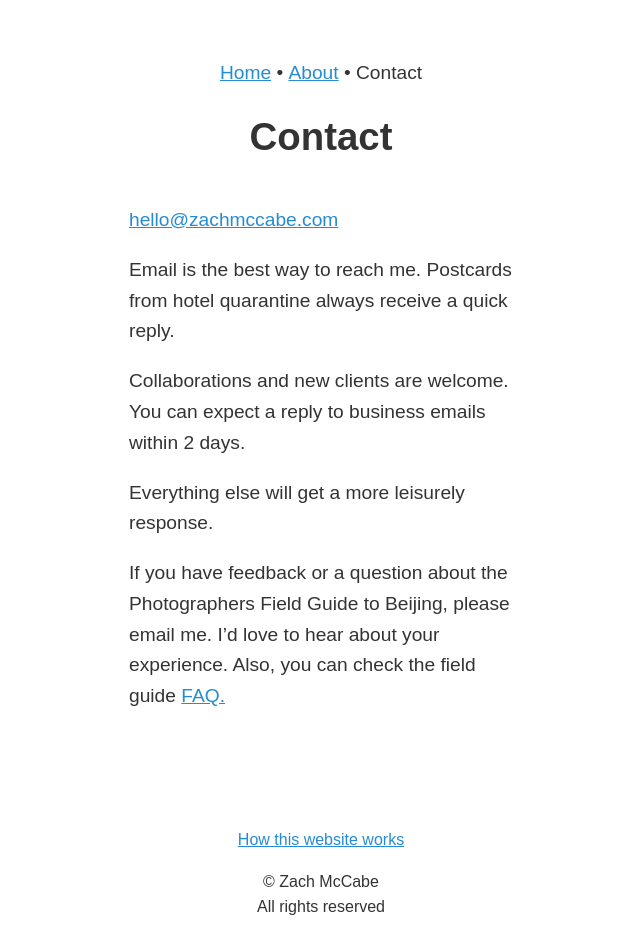
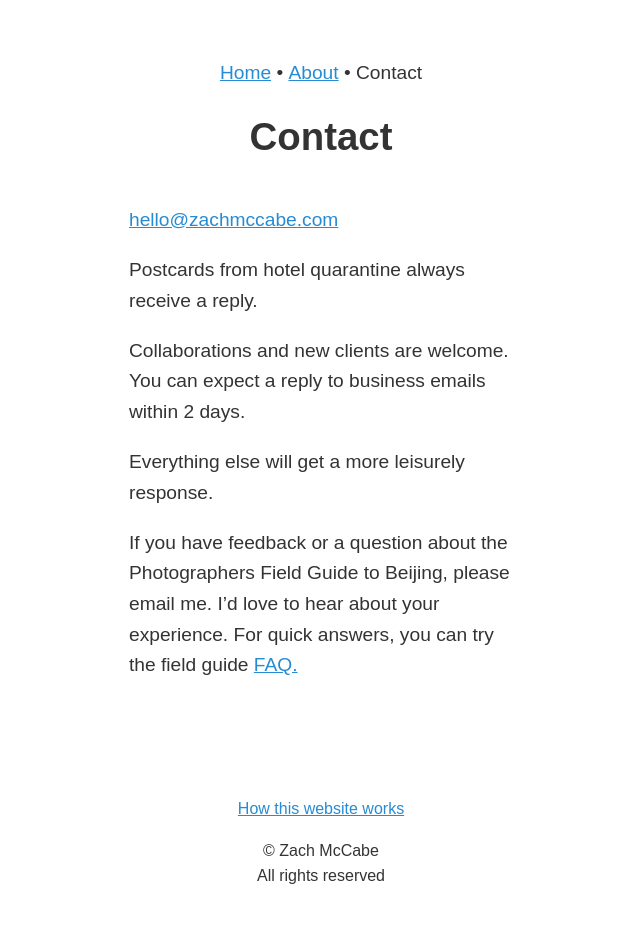
Before and after one commit to zachmccabe/zachmccabe.github.io, a Jekyll site: the page built from contact.md, in a window 1280 px wide. Shown: the whole page, without its empty margins (319-959 px from the left). Built offline with Jekyll 4.4.1, drawn with Linux system fonts in a browser that asks for light colours; after the commit the page ends 905 px from its top, so only the background shows below that.

Commit message:
Update contact.md

```diff
--- a/contact.md
+++ b/contact.md
@@ -9,12 +9,12 @@ description: "Email is the best way to reach me. Postcards from hotel quarantine
 
 {% include key_details.html %}
 
-Email is the best way to reach me. Postcards from hotel quarantine always receive a quick reply.
+Postcards from hotel quarantine always receive a reply.
 
 Collaborations and new clients are welcome. You can expect a reply to business emails within 2 days.
 
 Everything else will get a more leisurely response.
 
-If you have feedback or a question about the Photographers Field Guide to Beijing, please email me.  I'd love to hear about your experience. Also, you can check the field guide [FAQ.]
+If you have feedback or a question about the Photographers Field Guide to Beijing, please email me. I'd love to hear about your experience. For quick answers, you can try the field guide [FAQ.]
 
 [FAQ.]: https://www.zachmccabe.com/beijing/faq
```
